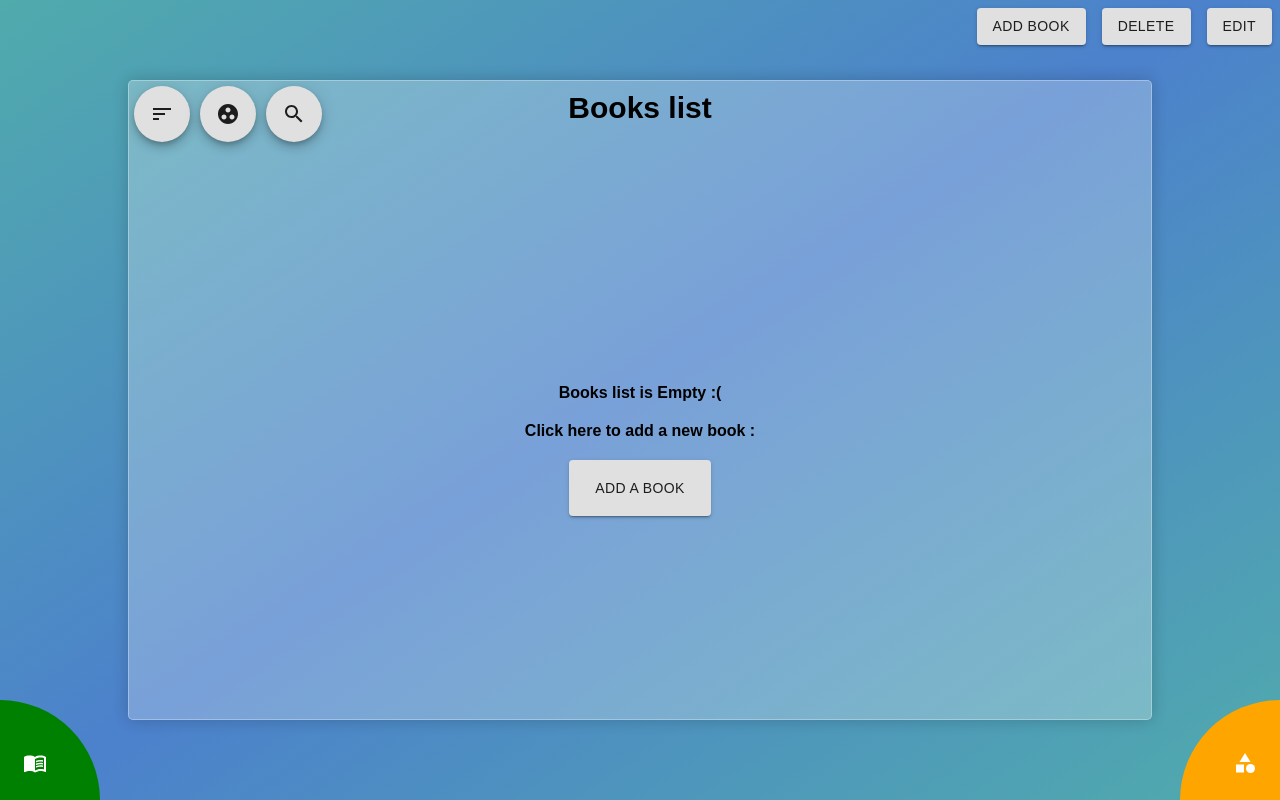
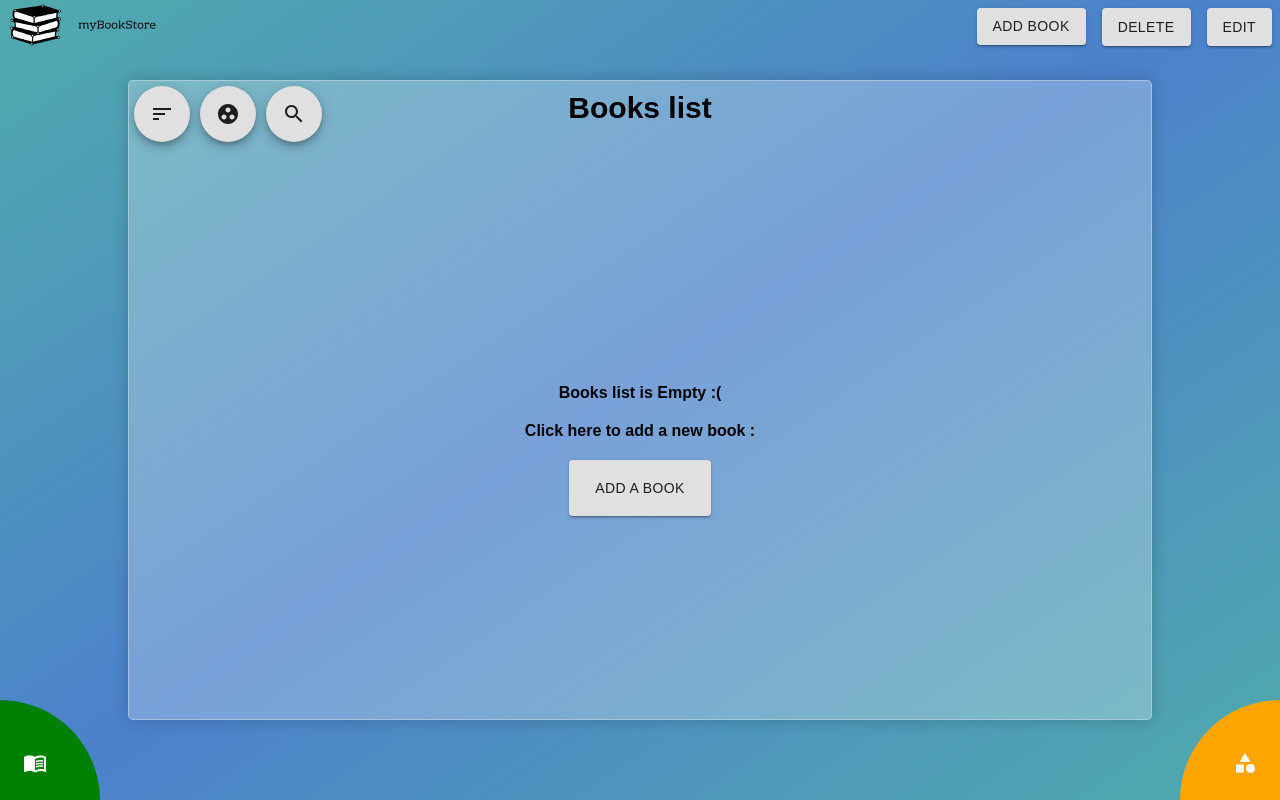
Before and after one commit to DorKachlon/myBookStore, a React (Create React App) app in the folder client/: page /books in a window 1280 px wide. Built offline with nearby package versions, Linux system fonts and the light colour scheme.

Commit message:
top navbar logo

```diff
--- a/client/src/components/topNavbar/index.js
+++ b/client/src/components/topNavbar/index.js
@@ -6,6 +6,7 @@ import { useLocation } from "react-router-dom";
 import Button from "@material-ui/core/Button";
 import { makeStyles } from "@material-ui/core/styles";
 import Tooltip from "@material-ui/core/Tooltip";
+import Cover from "./Cover.svg";
 
 import "./style.css";
 import { Link } from "react-router-dom";
@@ -38,6 +39,7 @@ export default function TopNavbar() {
         setBooksOrCategories("categories");
         break;
       default:
+        setBooksOrCategories("");
         break;
     }
   }, [location]);
@@ -56,7 +58,11 @@ export default function TopNavbar() {
     <nav className="top-navbar">
       {booksOrCategories && (
         <>
-          <Link to={booksOrCategories === "books" ? "add-book" : "add-category"}>
+          <Link to="/" className="logo-title-svg">
+            <img src={Cover} alt="logo-title" />
+          </Link>
+
+          <Link to={booksOrCategories === "books" ? "/add-book" : "/add-category"}>
             <Tooltip title={booksOrCategories === "books" ? "Add a book" : "Add a category"}>
               <Button variant="contained" className={classes.button}>
                 {booksOrCategories === "books" ? "add book" : "add categories"}
--- a/client/src/components/topNavbar/style.css
+++ b/client/src/components/topNavbar/style.css
@@ -2,3 +2,11 @@
   display: flex;
   justify-content: flex-end;
 }
+
+.logo-title-svg {
+  margin-right: auto;
+  margin-left: 10px;
+}
+.logo-title-svg > img {
+  height: 50px;
+}
```
Also changed, not shown: client/src/components/topNavbar/Cover.svg (added).
